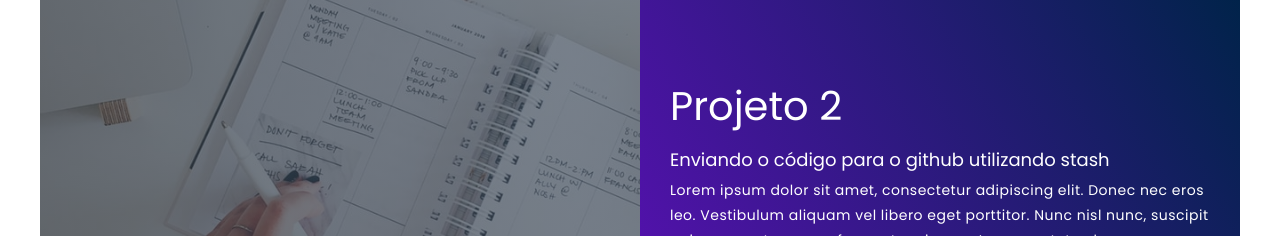
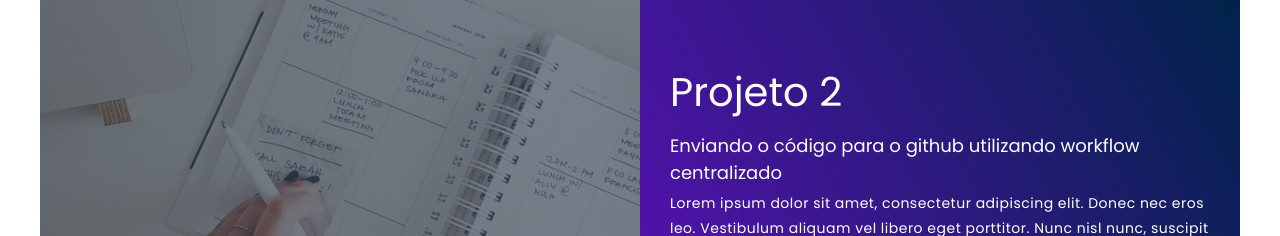
Before and after one commit to eufrasiarodrigues/portfolio-eufrasia, a plain HTML site: page index.html in a window 1280 px wide. Shown: the part 1586-1822 px from the top of the page. Drawn offline with Linux system fonts and the light colour scheme.

Commit message:
upadate project 2 description

```diff
--- a/index.html
+++ b/index.html
@@ -42,7 +42,7 @@
                 <div class="project-item">
                     <div class="project-info">
                         <h1>Projeto 2</h1>
-                        <h2>Enviando o código para o github utilizando stash</h2>
+                        <h2>Enviando o código para o github utilizando workflow centralizado</h2>
                         <p>Lorem ipsum dolor sit amet, consectetur adipiscing elit. Donec nec eros leo. Vestibulum
                             aliquam vel libero eget porttitor. Nunc nisl nunc, suscipit quis quam ut, congue fermentum
                             ipsum. In consectetur, leo a accumsan eleifend, tortor leo eleifend nunc, sed pulvinar neque
```
